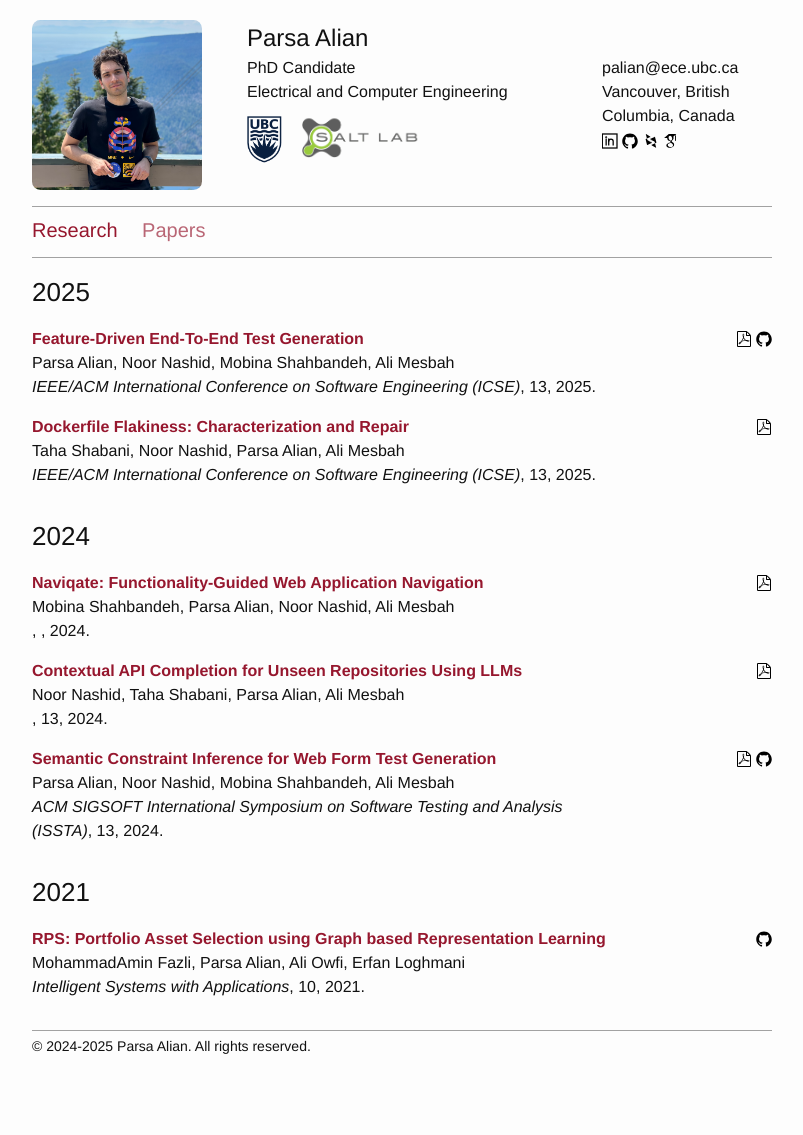
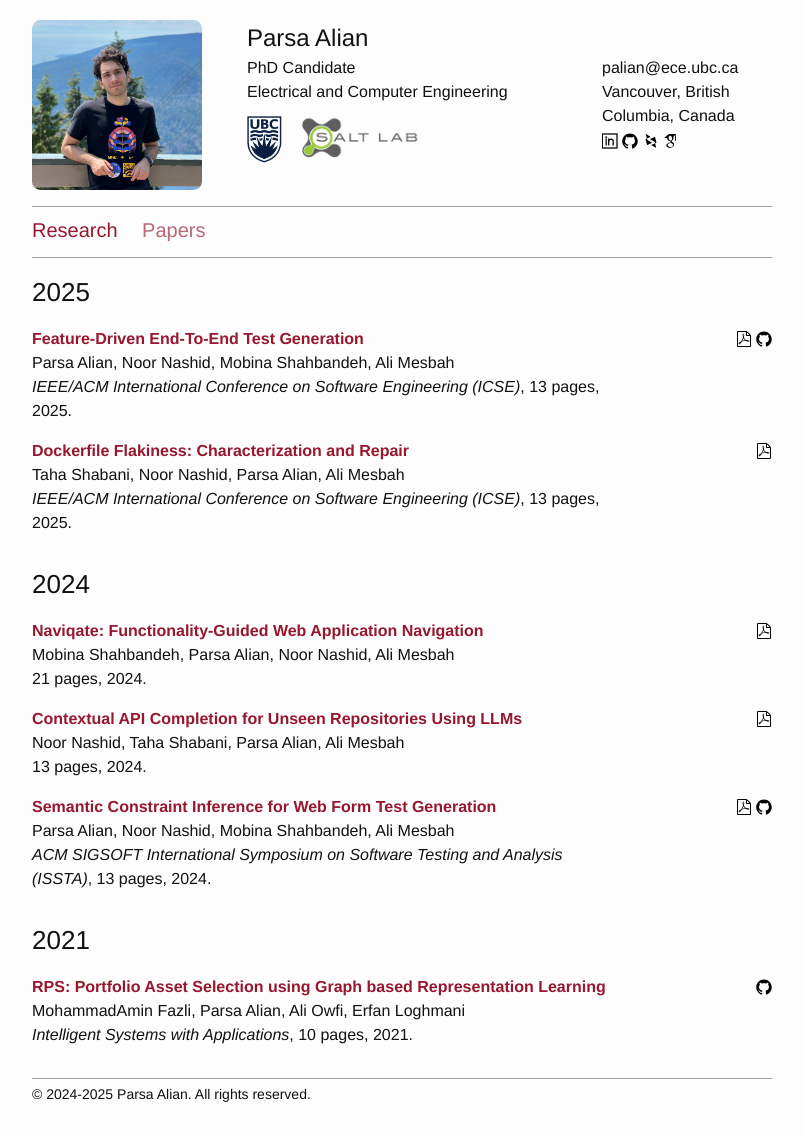
Before and after one commit to parsaalian/parsaalian.github.io, a Jekyll site: the page built from nav/papers.md, in a window 1280 px wide. Shown: the whole page, without its empty margins (238-1041 px from the left). Built offline with Jekyll 4.4.1, drawn with Linux system fonts in a browser that asks for light colours; before the commit the page ends 1087 px from its top, so only the background shows below that.

Commit message:
updated papers' template

```diff
--- a/_data/papers.yml
+++ b/_data/papers.yml
@@ -22,7 +22,7 @@
   authors: Mobina Shahbandeh, Parsa Alian, Noor Nashid, Ali Mesbah
   venue:
   year: 2024
-  pages:
+  pages: 21
   doi:
   url: https://arxiv.org/abs/2409.10741
 
--- a/nav/papers.md
+++ b/nav/papers.md
@@ -26,7 +26,7 @@ group: pubs
       <br/>
       {{ paper.authors }}
       <br/>
-      <i>{{ paper.venue }}</i>, {{ paper.pages }}, {{ paper.year }}.
+      {% if paper.venue %}<i>{{ paper.venue }}</i>,{% endif %} {% if paper.pages %}{{ paper.pages }} pages,{% endif %} {{ paper.year }}.
     </div>
     <div class="right">
       {% if paper.id %}
```
